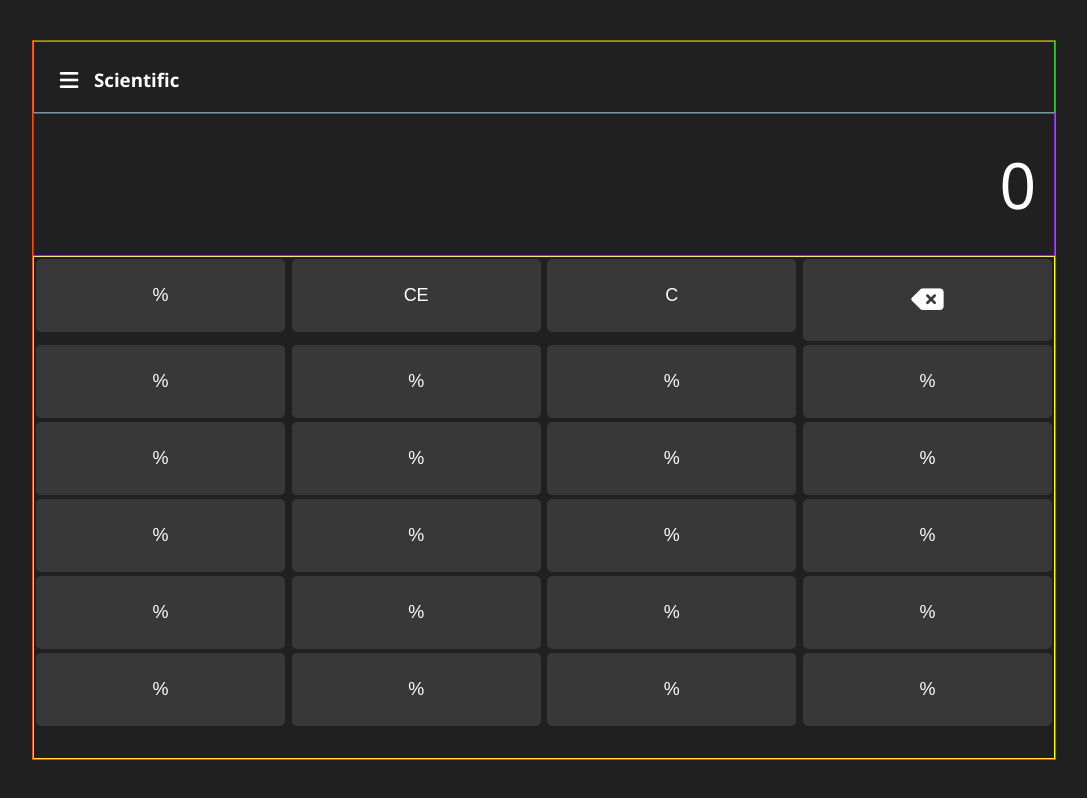
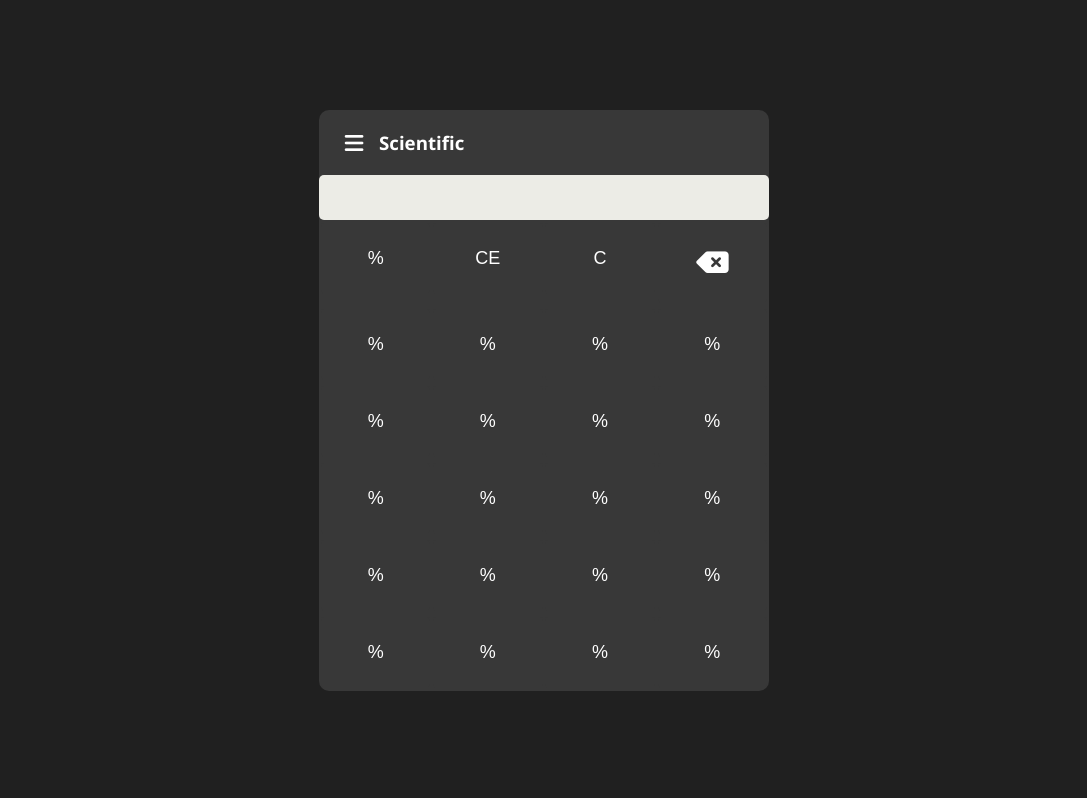
Before and after one commit to ssembatya-dennis/scientific-calculator, a plain HTML site: page index.html in a window 1280 px wide. Shown: the whole page, without its empty margins (96-1183 px from the left). Drawn offline with Linux system fonts and the light colour scheme.

Commit message:
Fix(Display): change the display element on the app.
- change the display element markup from a div to an input.
- change the display element styling

```diff
--- a/index.html
+++ b/index.html
@@ -26,9 +26,12 @@
           <h3 class="menu-title">Scientific</h3>
         </div>
 
-        <div class="calc__screen">
-          <p class="screen-digit">0</p>
-        </div>
+        <input
+          class="calc__screen calc_display"
+          type="text"
+          id="display"
+          name="display"
+        />
 
         <div class="calc__board">
           <div class="board-btns">
--- a/src/css/styles.css
+++ b/src/css/styles.css
@@ -30,9 +30,11 @@ body {
   box-sizing: inherit;
 }
 
-.screen-digit {
-  font-size: 6.4rem;
-  font-weight: 500;
+.calc_display {
+  color: var(--dim-gray);
+  font-weight: 600;
+  font-size: 1.8rem;
+  padding: 0 1.2rem;
 }
 
 /* Icons */
@@ -113,38 +115,35 @@ body {
 
 .calc__container {
   display: block;
-  width: 80%;
-  height: 90%;
+  width: 45rem;
   max-height: fit-content;
-  border: 1px solid orangered;
-  background-color: var(--primary-black);
+  border-radius: 1rem;
+  background-color: var(--dim-gray);
 }
 
 .calc__navigation {
   display: flex;
   align-items: flex-end;
   width: 100%;
-  height: 10%;
+  height: 6.5rem;
   gap: 1rem;
   padding: 2rem;
-  border: 1px solid limegreen;
 }
 
 .calc__screen {
-  display: flex;
-  justify-content: flex-end;
-  align-items: center;
   width: 100%;
-  height: 20%;
-  padding: 0 1.8rem 0 2rem;
-  border: 1px solid blueviolet;
+  height: 4.5rem;
+  margin: 0;
+  outline: 0;
+  border: none;
+  border-radius: 0.5rem;
+  background: rgb(236, 236, 230);
 }
 
 .calc__board {
   display: block;
   width: 100%;
   height: 70%;
-  border: 1px solid yellow;
 }
 
 .board-btns {
```
